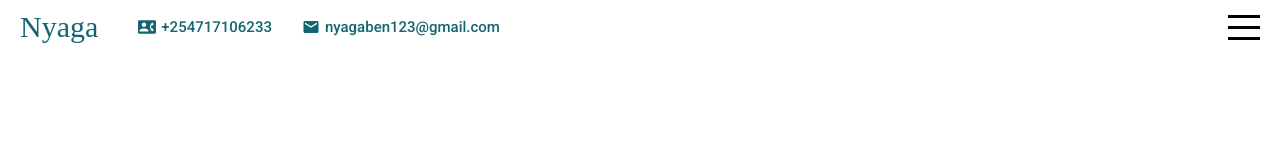
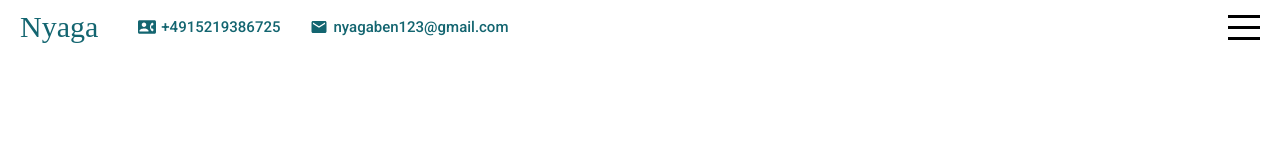
Before and after one commit to nyagajr/react-portfolio, a React (Create React App) app: page / in a window 1280 px wide. Shown: the top 148 px of the page. Built offline with nearby package versions, Linux system fonts and the light colour scheme; a web font is replaced by a local one.

Commit message:
Update Navbar.jsx
Changed html file

```diff
--- a/src/components/navbar/Navbar.jsx
+++ b/src/components/navbar/Navbar.jsx
@@ -10,7 +10,7 @@ export default function Navbar({humOpen,setHumOpen}) {
                     <a href="#intro" className='logo'> Nyaga </a>
                     <div className="itemContainer">
                         <ContactPhone className='icon'/>
-                        <span>+254717106233</span>
+                        <span>+4915219386725</span>
                     </div>
 
                     <div className="itemContainer">
```
